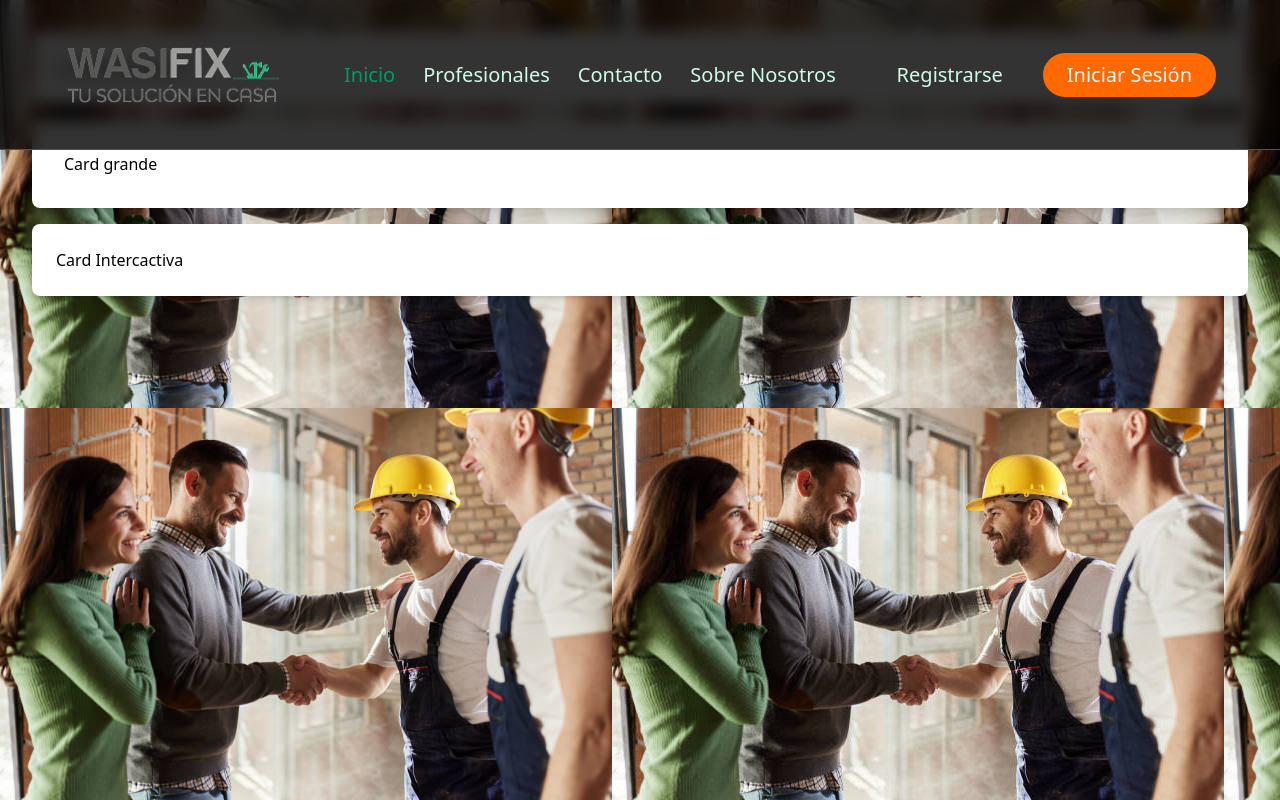
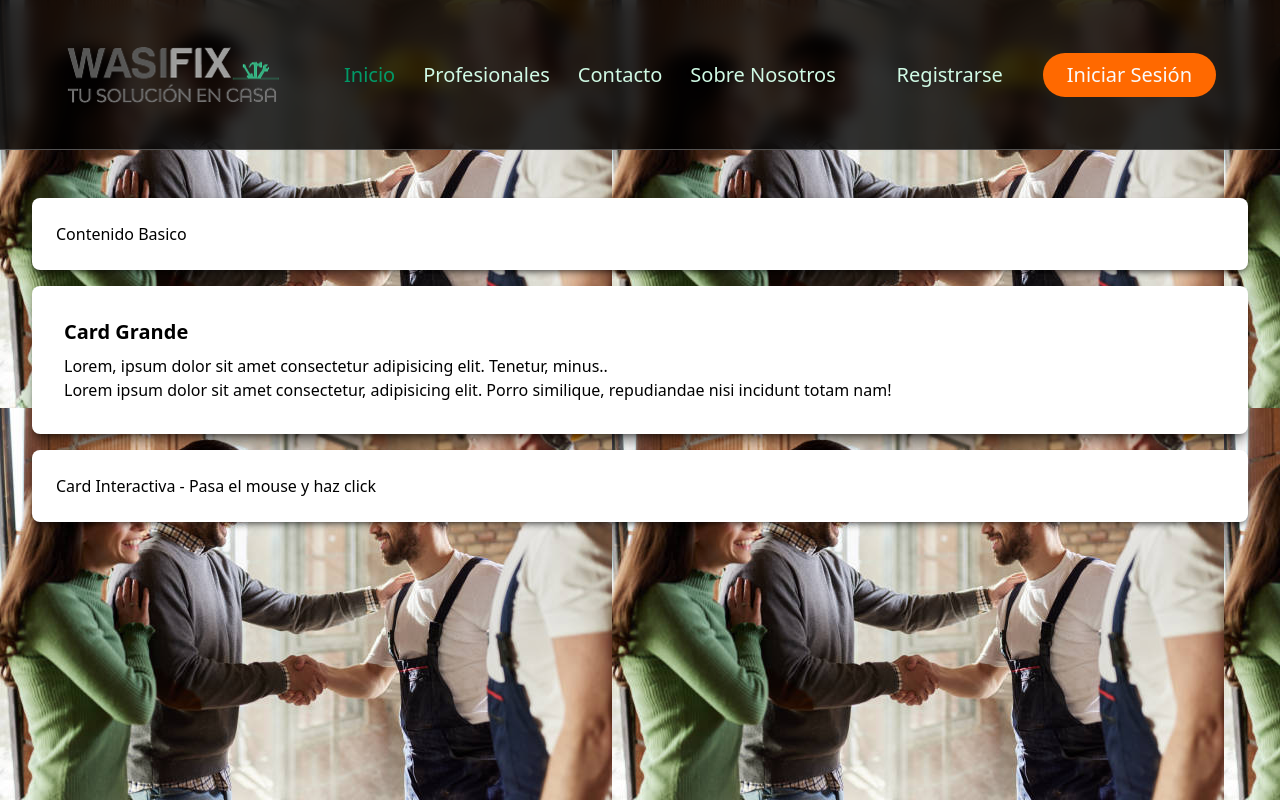
Before and after one commit to Agustin742/Wasifix, a React (Vite) app: page / in a window 1280 px wide. Shown: the top 800 px of the page. Built offline with nearby package versions, Linux system fonts and the light colour scheme.

Commit message:
style: correcion de intesidad de sombras, prueba en app.jsx

```diff
--- a/src/App.jsx
+++ b/src/App.jsx
@@ -8,10 +8,25 @@ const App = () => {
     <BrowserRouter>
       <NavBar />
       <div  className="h-1000 bg-[url('/imgs/mockups/manos.jpg')] p-8 space-y-4">
-        <Card>Contenido Basico</Card>
-        <Card padding="lg" shadow="lg">Card grande</Card>
-        <Card hoverable clickable>Card Intercactiva</Card>
+
+       <div className="h-[150px]"></div> {/* <<---- si no pongo esto rompe todo el navbar xd  */}
+
+        <Card>
+          <p>Contenido Basico </p>
+        </Card>
+
+        <Card padding="lg" shadow="lg">
+          <h2 className="text-xl font-bold mb-2">Card Grande</h2>
+          <p>Lorem, ipsum dolor sit amet consectetur adipisicing elit. Tenetur, minus..</p>
+          <p>Lorem ipsum dolor sit amet consectetur, adipisicing elit. Porro similique, repudiandae nisi incidunt totam nam!</p>
+        </Card>
+
+        <Card hoverable clickable>
+          <p>Card Interactiva - Pasa el mouse y haz click</p>
+        </Card>
+
       </div>
+
 
     </BrowserRouter>
   )
--- a/src/components/ui/Card.jsx
+++ b/src/components/ui/Card.jsx
@@ -14,10 +14,10 @@ const Card = ( {padding = 'md', shadow = 'md', bordered = false, hoverable = fal
     const getShadowClasses = (shadow) => {
     return {
             'none': '',
-            'sm': 'shadow-sm',
-            'md': 'shadow-md',
-            'lg': 'shadow-lg'
-        }[shadow] || 'shadow-md';
+            'sm': 'shadow-sm shadow-black/40',
+            'md': 'shadow-md shadow-black/40',
+            'lg': 'shadow-lg shadow-black/50'
+        }[shadow] || 'shadow-md shadow-black/40';
     }
 
     const getVariantClasses = (variant) => {
```
